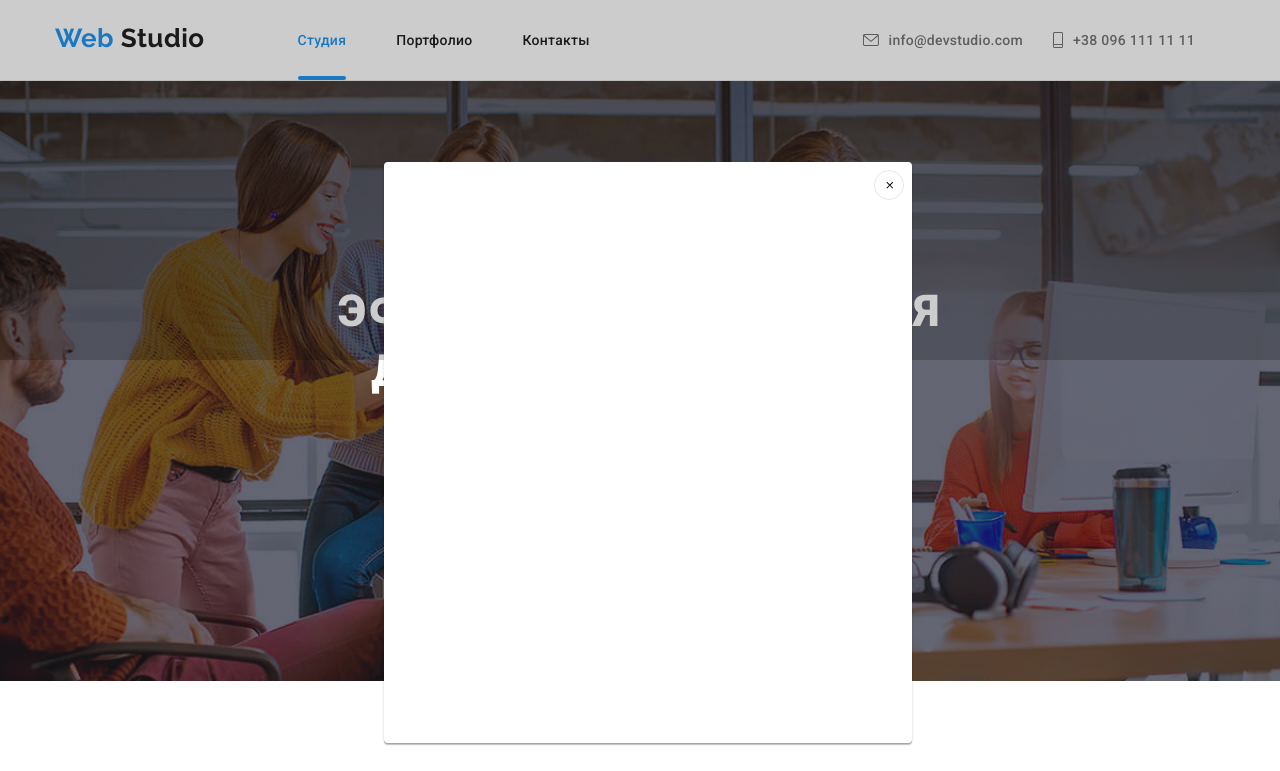
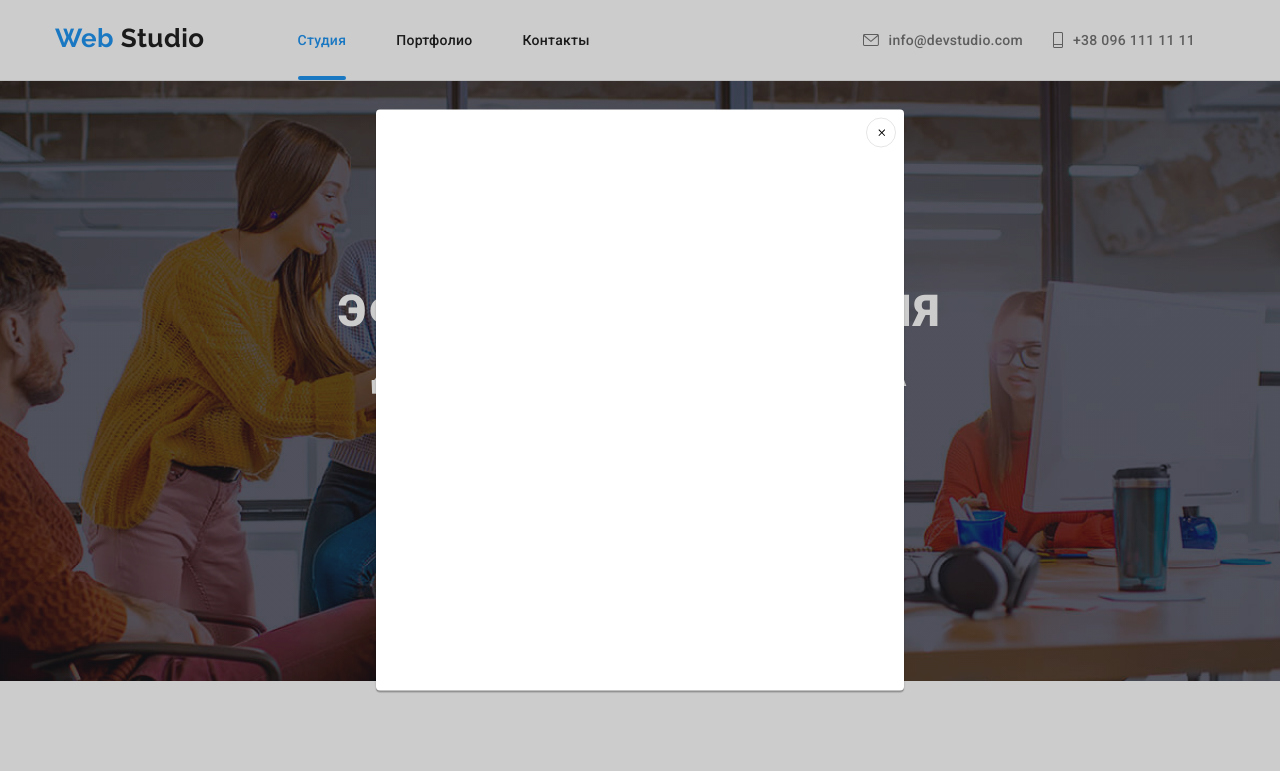
Before and after one commit to AlexanderIvakhnenko/goit-markup-hw-05, a plain HTML site: page index.html in a window 1280 px wide. Both pictures are taken after a click on the button "Заказать услугу". Shown: the top 771 px of the page. Drawn offline with nearby package versions, Linux system fonts and the light colour scheme.

Commit message:
finished#2

```diff
--- a/css/styles.css
+++ b/css/styles.css
@@ -538,15 +538,16 @@ section no-padding*/
     transition: color var(--animation-transition), background-color var(--animation-transition);
 }
 
-.team-social-icon {
-    fill: currentColor;
-}
 
 .social-media-link:hover,
 .social-media-link:focus {
     color: #FFFFFF;
     background-color: var(--accent-color);
+    transition: color var(--animation-transition), background-color var(--animation-transition);
+}
 
+.team-social-icon {
+    fill: currentColor;
 }
 
 
@@ -747,10 +748,10 @@ section no-padding*/
 }
 
 
-.list-social-icon .link {
+/* .list-social-icon .link {
     color: #AFB1B8;
 
-}
+} */
 
 .footer-social .list-social-icon:hover,
 .footer-social .list-social-icon:focus {
@@ -972,16 +973,17 @@ section no-padding*/
     top: 0;
     left: 0;
     width: 100%;
-    height: 45%;
+    height: 100%;
 
     background-color: rgba(0, 0, 0, 0.2);
 
-    opacity: 1;
+    /* opacity: 1;
     visibility: visible;
-    pointer-events: initial;
+    pointer-events: initial; */
 
     transition: opacity var(--animation-transition), visibility var(--animation-transition);
 
+    z-index: 2;
 }
 
 .backdrop.is-hidden {
@@ -991,18 +993,19 @@ section no-padding*/
 
 }
 
-.backdrop.is-hidden .modal {
+/* .backdrop.is-hidden .modal {
     transform: translate(-50%, -50%) scale(0.9);
-}
+}  */
 
 
 .modal {
     position: absolute;
-    top: 45%;
-    left: 30%;
+    top: 50%;
+    left: 50%;
     width: 528px;
     height: 581px;
-    justify-content: center;
+    /* justify-content: center; */
+    transform: translate(-50%, -50%);
     /* transform: translate(50%, -50%) scale(1); */
     border-radius: 4px;
 
```
